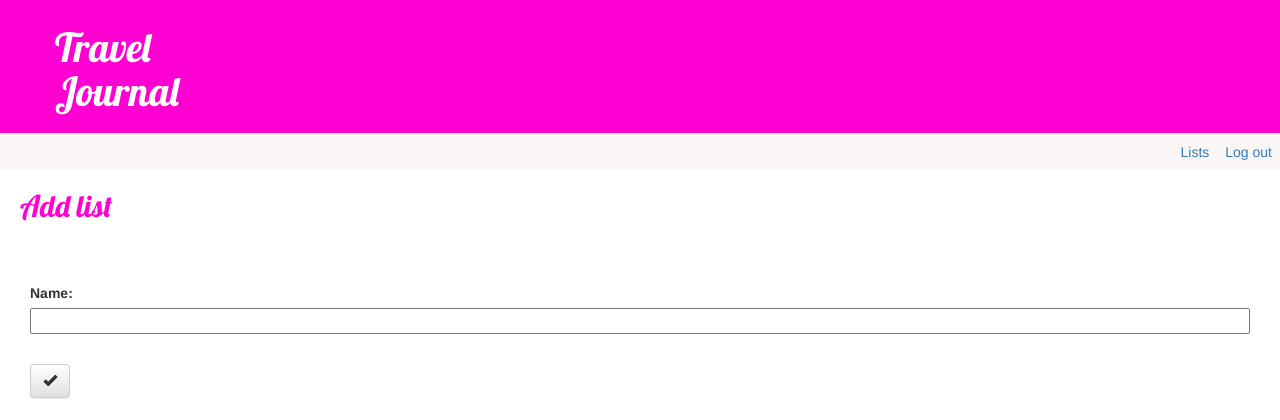
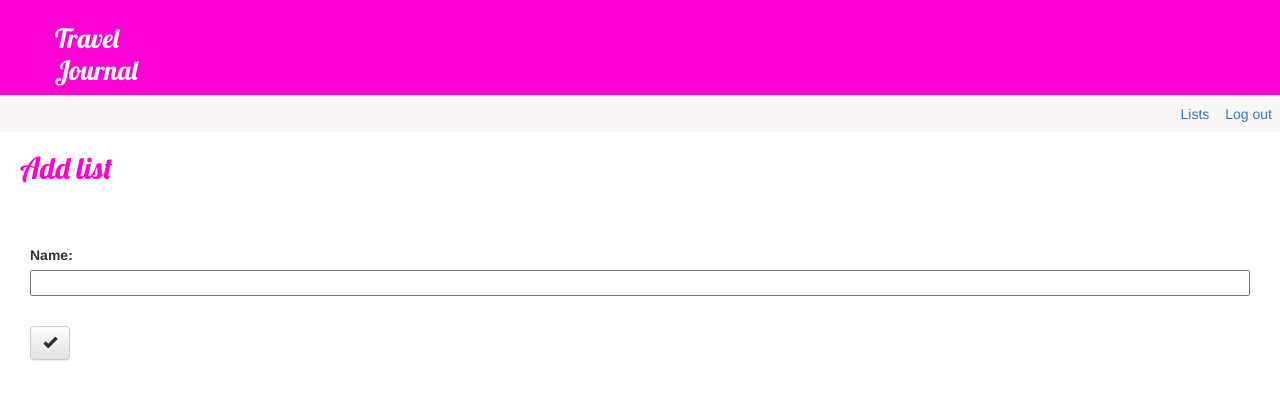
Before and after one commit to jsemeniuk/travels-app, a Django app: page /list/new in a window 1280 px wide. Shown: the top 420 px of the page. Run offline with Django 4.2, Linux system fonts and the light colour scheme; the visitor is signed in with stand-in values (Sample User, id 1); parts of the project's set-up code (start-up, migrations or seed data) failed here and were passed over; some libraries are stand-ins or nearby versions.

Commit message:
Change header's styling (still not perfect)

```diff
--- a/travels_app/static/css/base.css
+++ b/travels_app/static/css/base.css
@@ -21,10 +21,8 @@ body {
 
 .page-header{
     background-color: #ff00d2;
-    margin-top: 0;
-    margin-bottom: 0px;
-    margin-left: 0px;
-    padding: 5px 20px 10px 55px;
+    margin: 0 0 0 0;
+    padding: 1px 0px 0px 55px;
 }
 
 .top-menu {
@@ -44,7 +42,8 @@ body {
 h1, h1 a {
     font-family: 'Lobster', cursive;
     color: #ffffff;
-    font-size: 30pt;
+    font-size: 20pt;
+    vertical-align: middle;
 }
 
 h2 {
```
